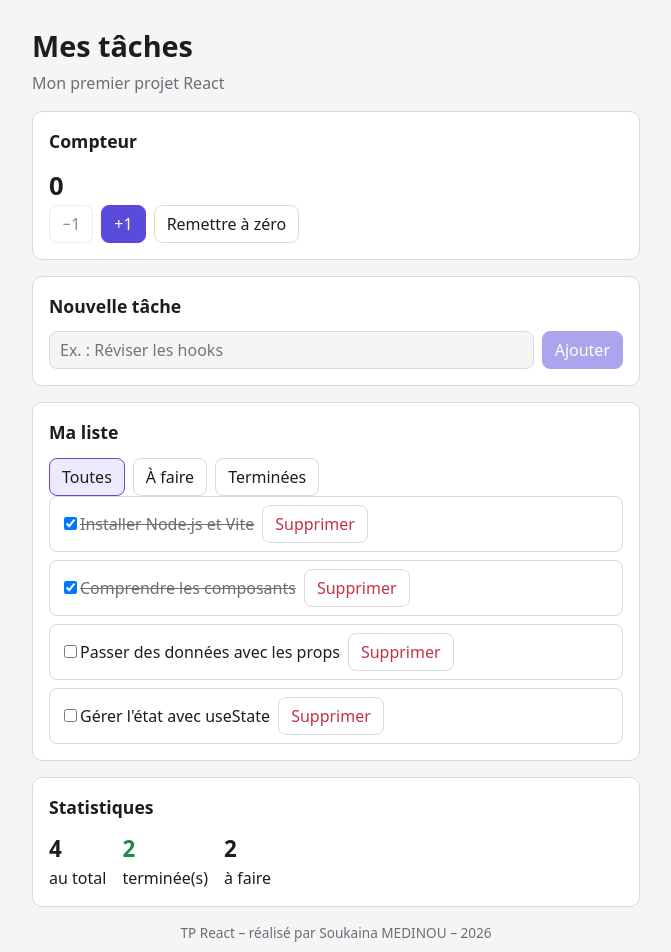
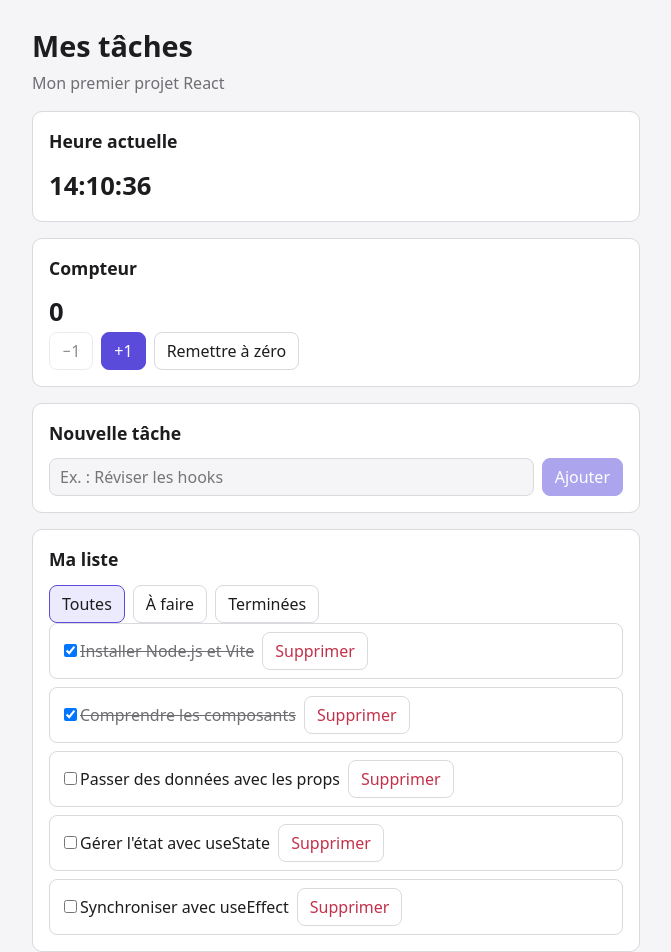
Before and after one commit to soukainamedinou/tp-react-taches, a React (Vite) app in the folder mes-taches/: page / in a window 1280 px wide. Shown: the top 952 px of the page, without its empty margins (304-975 px from the left). Built offline with nearby package versions, Linux system fonts and the light colour scheme.

Commit message:
Étape 5 : useEffect (horloge, chargement JSON, titre)

```diff
--- a/mes-taches/src/App.jsx
+++ b/mes-taches/src/App.jsx
@@ -1,4 +1,4 @@
-import { useState } from 'react'
+import { useEffect, useState } from 'react'
 import Entete from './components/Entete.jsx'
 import ListeTaches from './components/ListeTaches.jsx'
 import Pied from './components/Pied.jsx'
@@ -7,17 +7,44 @@ import Compteur from './components/Compteur.jsx'
 import FormulaireAjout from './components/FormulaireAjout.jsx'
 import Filtres from './components/Filtres.jsx'
 import Statistiques from './components/Statistiques.jsx'
-
-const TACHES_INITIALES = [
-  { id: 1, titre: 'Installer Node.js et Vite', terminee: true },
-  { id: 2, titre: 'Comprendre les composants', terminee: true },
-  { id: 3, titre: 'Passer des données avec les props', terminee: false },
-  { id: 4, titre: "Gérer l'état avec useState", terminee: false },
-]
+import Horloge from './components/Horloge.jsx'
 
 function App() {
-  const [taches, setTaches] = useState(TACHES_INITIALES)
+  const [taches, setTaches] = useState([])
   const [filtre, setFiltre] = useState('toutes')
+  const [chargement, setChargement] = useState(true)
+  const [erreur, setErreur] = useState(null)
+
+  useEffect(() => {
+    let annule = false
+
+    fetch('/taches.json')
+      .then((reponse) => {
+        if (!reponse.ok) {
+          throw new Error(`Erreur HTTP ${reponse.status}`)
+        }
+        return reponse.json()
+      })
+      .then((donnees) => {
+        if (!annule) setTaches(donnees)
+      })
+      .catch((err) => {
+        if (!annule) setErreur(err.message)
+      })
+      .finally(() => {
+        if (!annule) setChargement(false)
+      })
+
+    return () => {
+      annule = true
+    }
+  }, [])
+
+  const restantes = taches.filter((tache) => !tache.terminee).length
+
+  useEffect(() => {
+    document.title = `(${restantes}) Mes tâches`
+  }, [restantes])
 
   function basculerTache(id) {
     setTaches((anciennes) =>
@@ -30,7 +57,9 @@ function App() {
   }
 
   function supprimerTache(id) {
-    setTaches((anciennes) => anciennes.filter((tache) => tache.id !== id))
+    setTaches((anciennes) =>
+      anciennes.filter((tache) => tache.id !== id)
+    )
   }
 
   function ajouterTache(titre) {
@@ -48,7 +77,14 @@ function App() {
 
   return (
     <div className="app">
-      <Entete titre="Mes tâches" sousTitre="Mon premier projet React" />
+      <Entete
+        titre="Mes tâches"
+        sousTitre="Mon premier projet React"
+      />
+
+      <Carte titre="Heure actuelle">
+        <Horloge />
+      </Carte>
 
       <Carte titre="Compteur">
         <Compteur />
@@ -60,11 +96,22 @@ function App() {
 
       <Carte titre="Ma liste">
         <Filtres filtre={filtre} onChanger={setFiltre} />
-        <ListeTaches
-          taches={tachesVisibles}
-          onBasculer={basculerTache}
-          onSupprimer={supprimerTache}
-        />
+
+        {chargement && (
+          <p className="vide">Chargement des tâches…</p>
+        )}
+
+        {erreur && (
+          <p className="erreur">{erreur}</p>
+        )}
+
+        {!chargement && !erreur && (
+          <ListeTaches
+            taches={tachesVisibles}
+            onBasculer={basculerTache}
+            onSupprimer={supprimerTache}
+          />
+        )}
       </Carte>
 
       <Carte titre="Statistiques">
--- /dev/null
+++ b/mes-taches/src/components/Horloge.jsx
@@ -0,0 +1,21 @@
+import { useEffect, useState } from 'react'
+
+function Horloge() {
+  const [maintenant, setMaintenant] = useState(() => new Date())
+
+  useEffect(() => {
+    const intervalle = setInterval(() => {
+      setMaintenant(new Date())
+    }, 1000)
+
+    return () => clearInterval(intervalle)
+  }, [])
+
+  return (
+    <p className="horloge">
+      {maintenant.toLocaleTimeString('fr-FR')}
+    </p>
+  )
+}
+
+export default Horloge
```
